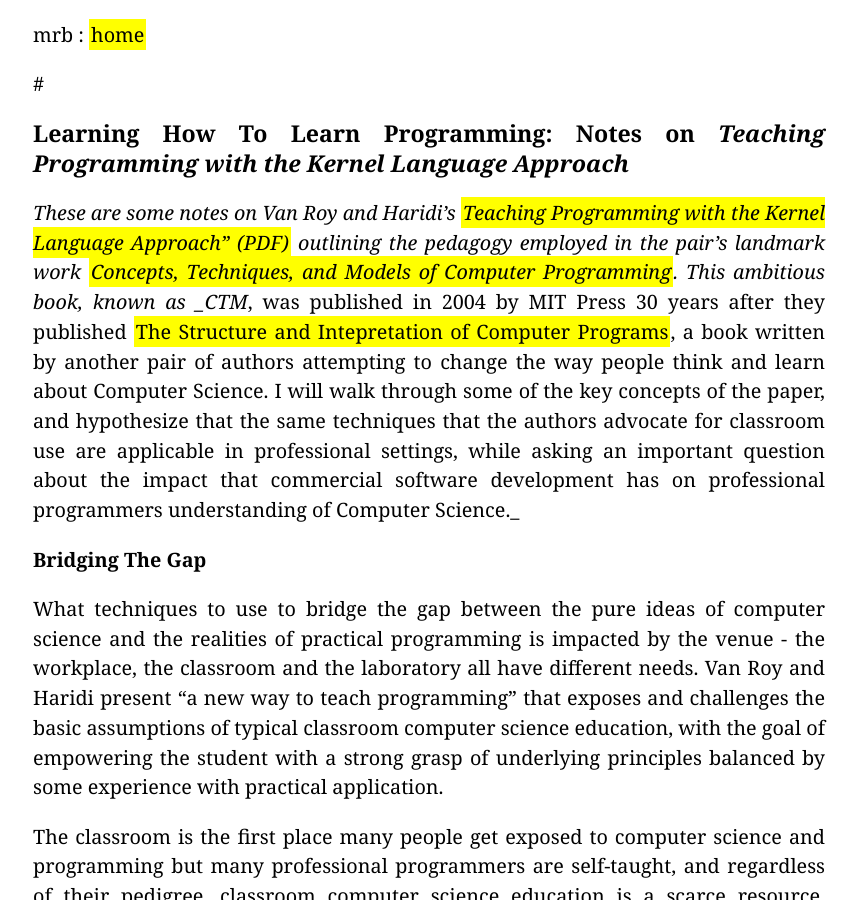
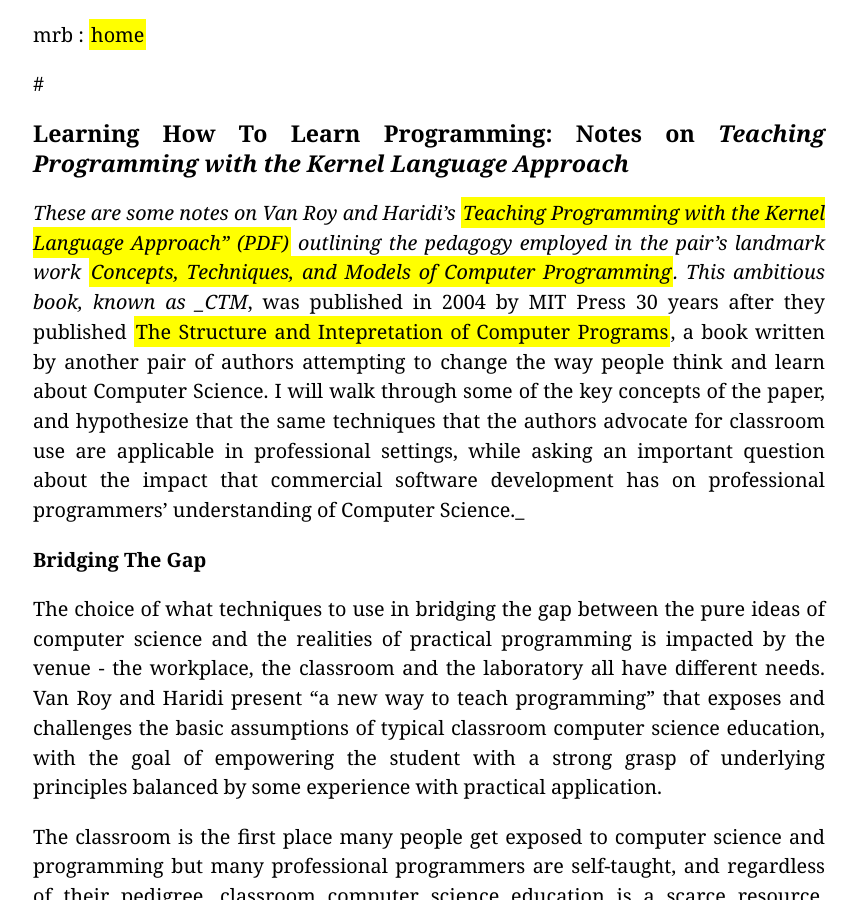
Before and after one commit to mrb/mrb.github.com, a Jekyll site: the page built from _posts/2013-02-23-notes-on-teaching-with-the-kernel-language-approach.markdown, in a window 1280 px wide and 900 px high. Shown: the whole window, without its empty margins (211-1069 px from the left). Built offline with Jekyll 4.4.1, drawn with Linux system fonts in a browser that asks for light colours; Markdown is read by kramdown in place of the engine named in the settings; some of the changed text lies outside the part shown.

Commit message:
More changes, help credits

```diff
--- a/_posts/2013-02-23-notes-on-teaching-with-the-kernel-language-approach.markdown
+++ b/_posts/2013-02-23-notes-on-teaching-with-the-kernel-language-approach.markdown
@@ -7,11 +7,11 @@ published: true
 
 ### Learning How To Learn Programming: Notes on _Teaching Programming with the Kernel Language Approach_
 
-_These are some notes on Van Roy and Haridi's <a href="http://www.info.ucl.ac.be/people/PVR/fdpefinalweb.pdf">Teaching Programming with the Kernel Language Approach" (PDF)</a> outlining the pedagogy employed in the pair's landmark work <a href="http://www.info.ucl.ac.be/~pvr/book.html">Concepts, Techniques, and Models of Computer Programming</a>. This ambitious book, known as _CTM_, was published in 2004 by MIT Press 30 years after they published <a href="http://mitpress.mit.edu/sicp/">The Structure and Intepretation of Computer Programs</a>, a book written by another pair of authors attempting to change the way people think and learn about Computer Science. I will walk through some of the key concepts of the paper, and hypothesize that the same techniques that the authors advocate for classroom use are applicable in professional settings, while asking an important question about the impact that commercial software development has on professional programmers understanding of Computer Science._
+_These are some notes on Van Roy and Haridi's <a href="http://www.info.ucl.ac.be/people/PVR/fdpefinalweb.pdf">Teaching Programming with the Kernel Language Approach" (PDF)</a> outlining the pedagogy employed in the pair's landmark work <a href="http://www.info.ucl.ac.be/~pvr/book.html">Concepts, Techniques, and Models of Computer Programming</a>. This ambitious book, known as _CTM_, was published in 2004 by MIT Press 30 years after they published <a href="http://mitpress.mit.edu/sicp/">The Structure and Intepretation of Computer Programs</a>, a book written by another pair of authors attempting to change the way people think and learn about Computer Science. I will walk through some of the key concepts of the paper, and hypothesize that the same techniques that the authors advocate for classroom use are applicable in professional settings, while asking an important question about the impact that commercial software development has on professional programmers' understanding of Computer Science._
 
 #### Bridging The Gap
 
-What techniques to use to bridge the gap between the pure ideas of computer science and the realities of practical programming is impacted by the venue - the workplace, the classroom and the laboratory all have different needs. Van Roy and Haridi present "a new way to teach programming" that exposes and challenges the basic assumptions of typical classroom computer science education, with the goal of empowering the student with a strong grasp of underlying principles balanced by some experience with practical application.
+The choice of what techniques to use in bridging the gap between the pure ideas of computer science and the realities of practical programming is impacted by the venue - the workplace, the classroom and the laboratory all have different needs. Van Roy and Haridi present "a new way to teach programming" that exposes and challenges the basic assumptions of typical classroom computer science education, with the goal of empowering the student with a strong grasp of underlying principles balanced by some experience with practical application.
 
 The classroom is the first place many people get exposed to computer science and programming but many professional programmers are self-taught, and regardless of their pedigree, classroom computer science education is a scarce resource. Ultimately I'm interested in how the concepts that Van Roy and Haridi champion can be applied to professional programming. How can we harness the power of kernel language concepts and shine the light on the eternal question of "how computers work."
 
@@ -31,7 +31,7 @@ __As a Craft__ - You learn one language, deeply. Its paradigms become the lens t
 
 __As a Branch of Mathematics__ - Your practical knowledge is superseded by a deeper understanding of the theoretical underpinnings of programming, typically limited to one language and paradigm. You are restricted in terms of practical application by the theoretical approach. The authors criticize this approach as narrow, citing semi-successful attempts by such luminaries as Dijkstra, but themselves aim to cover a broader range of concepts.
 
-__In Terms of Concepts__ - Your knowledge is concept first, typically taught with a programming language that, like <a href="http://en.wikipedia.org/wiki/Scheme_(programming_language)">Scheme</a>, has "no syntax" and is as transparent as possible. Concepts such as logic, recursion, algorithms, etc. are covered. This is the style that the authors feel their work is the most in line with, and one that they attribute to _The Structure and Intrepretation of Computer Programs_ (lovingly referred to as "Abelson et al."). Criticisms are leveled at the single language approach, lack of formal semantics, and missing fundamental concepts of their predecessors in this category, however.
+__In Terms of Concepts__ - Your knowledge is concept first, typically taught with a programming language that, like <a href="http://en.wikipedia.org/wiki/Scheme_(programming_language)">Scheme</a>, has "no syntax" and is as transparent as possible. Concepts such as logic, recursion, algorithms, etc. are covered. This approach, which the authors feel their work is most in line with, is also found in _The Structure and Intrepretation of Computer Programs_. Criticisms are leveled at the single language approach, lack of formal semantics, and missing fundamental concepts of their predecessors in this category, however.
 
 Considering the pitfalls of the above approaches, the central question of the text becomes:
 
@@ -55,7 +55,7 @@ After outlining the methods that they have observed, the authors make it clear t
 
 > "In the kernel language approach, programming paradigms and their requisite languages are emergent phenomena"
 
-This is a very powerful idea. It highlights the interconnectedness of programming languages by placing them on something like a continuum. Instead of using a practical programming language to learn concepts, you use concepts to learn programming languages, with a reasonable intermediate representation to boot.
+This is a very powerful idea. It highlights the interconnectedness of programming languages by placing them on something like a continuum. Instead of using a practical programming language to learn concepts, you use concepts to learn programming languages. Not only programming languages, but their motivations, their design, the beauty in their structure. All that, and a reasonable intermediate representation to boot.
 
 The essence of the approach is:
 
```
Also changed, not shown: other parts of _posts/2013-02-23-notes-on-teaching-with-the-kernel-language-approach.markdown (+2 -0 lines).
